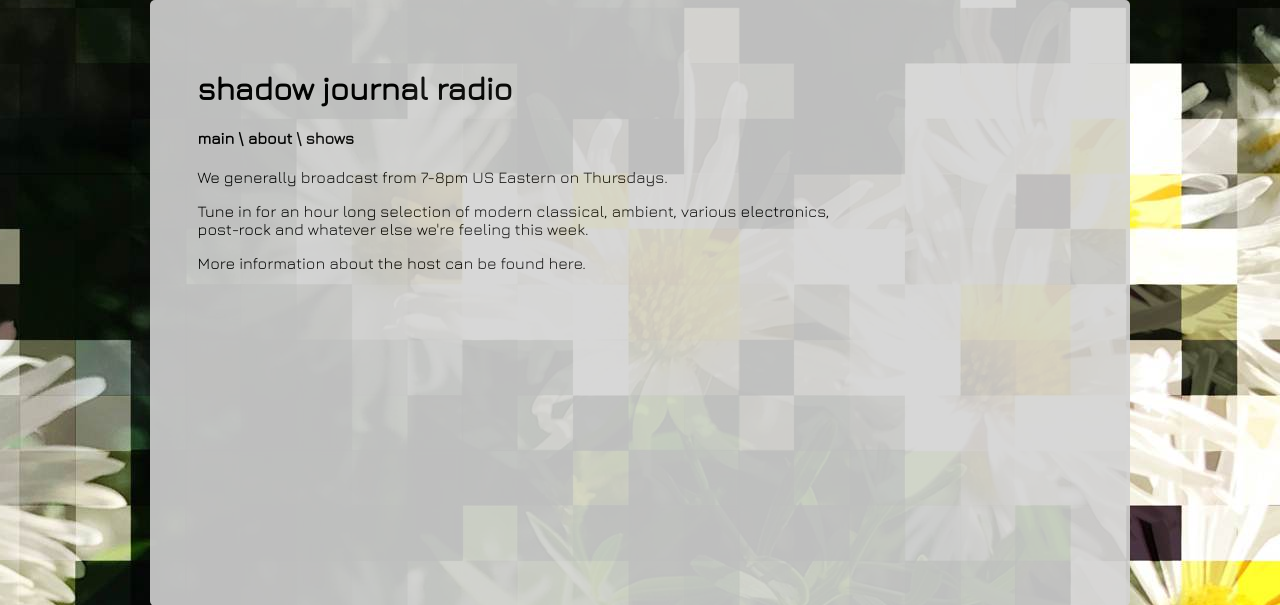
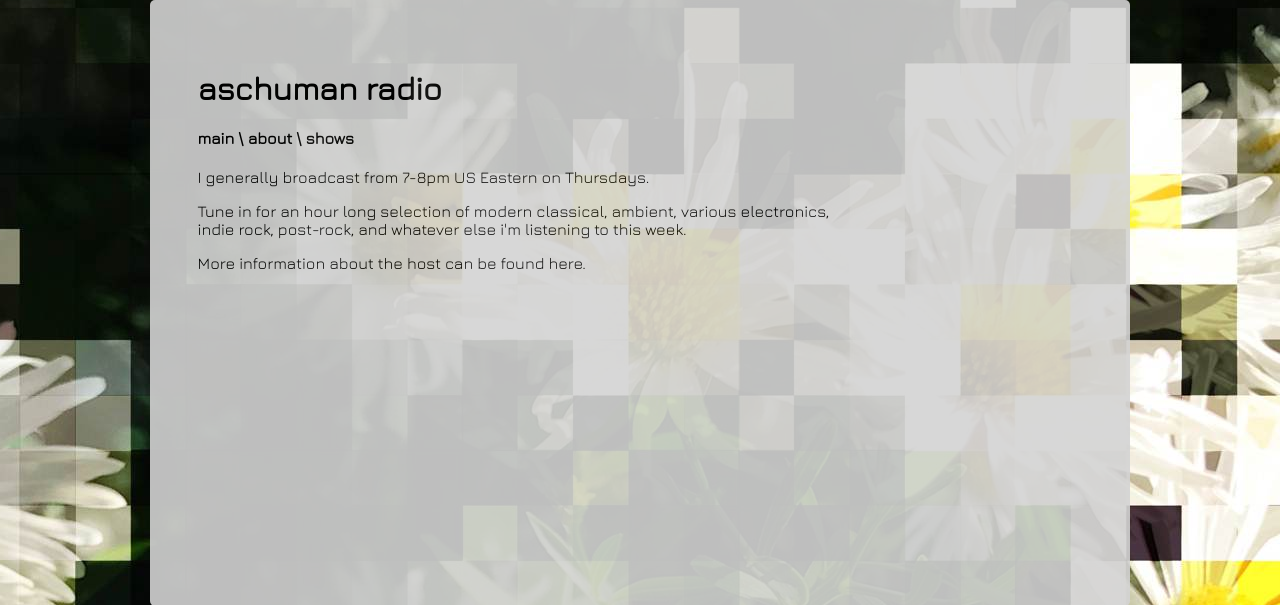
Before and after one commit to aschuman0/aschuman_radio, a Flask app: page /about in a window 1280 px wide. Shown: the part 48-653 px from the top of the page. Run offline with Flask 2, Linux system fonts and the light colour scheme; parts of the project's set-up code (start-up, migrations or seed data) failed here and were passed over.

Commit message:
name and date changes

```diff
--- a/templates/about.html
+++ b/templates/about.html
@@ -1,7 +1,7 @@
 {% extends "base.html" %}
 {% block content %}
 {{ super() }}
-<p>We generally broadcast from 7-8pm US Eastern on Thursdays.</p>
-<p>Tune in for an hour long selection of modern classical, ambient, various electronics,<br />post-rock and whatever else we're feeling this week.</p>
+<p>I generally broadcast from 7-8pm US Eastern on Thursdays.</p>
+<p>Tune in for an hour long selection of modern classical, ambient, various electronics,<br />indie rock, post-rock, and whatever else i'm listening to this week.</p>
 <p>More information about the host can be <a href="https://aschuman.net/" taget="_blank">found here</a>.
 {% endblock %}
--- a/templates/base.html
+++ b/templates/base.html
@@ -6,7 +6,7 @@
         <meta charset="utf-8" />
         <link href="https://fonts.googleapis.com/css?family=Jura" rel="stylesheet">
         <link href="/css/main.css" rel="stylesheet">
-        <title>{% block title %}shadow journal radio{% endblock %}</title>
+        <title>{% block title %}aschuman radio{% endblock %}</title>
     {% endblock %}
     </head>
     <body>
@@ -17,7 +17,7 @@
     </div>
     <div id="content">
     {% block content %}
-    <h1>shadow journal radio {% block type %}{% endblock %}</h1>
+    <h1>aschuman radio {% block type %}{% endblock %}</h1>
     {{ nav }}
     {% endblock %}
     </div>
```
